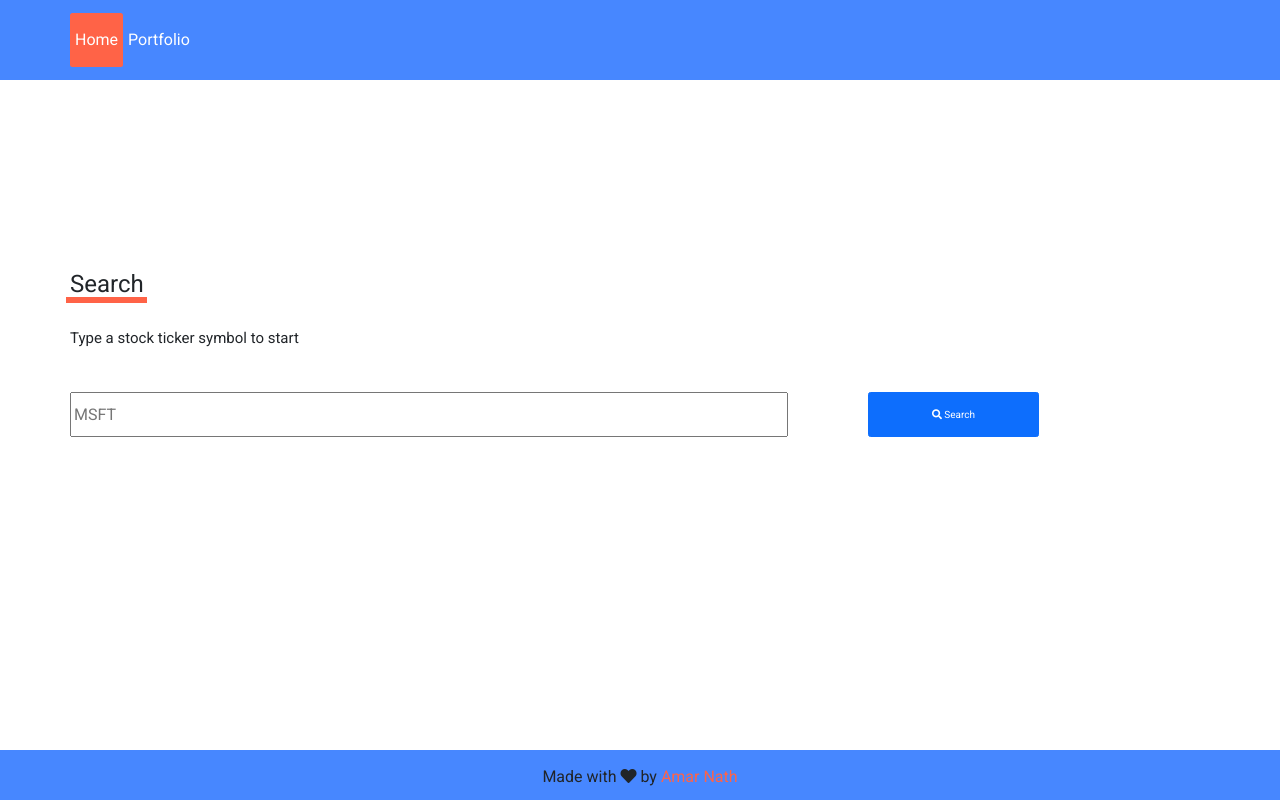
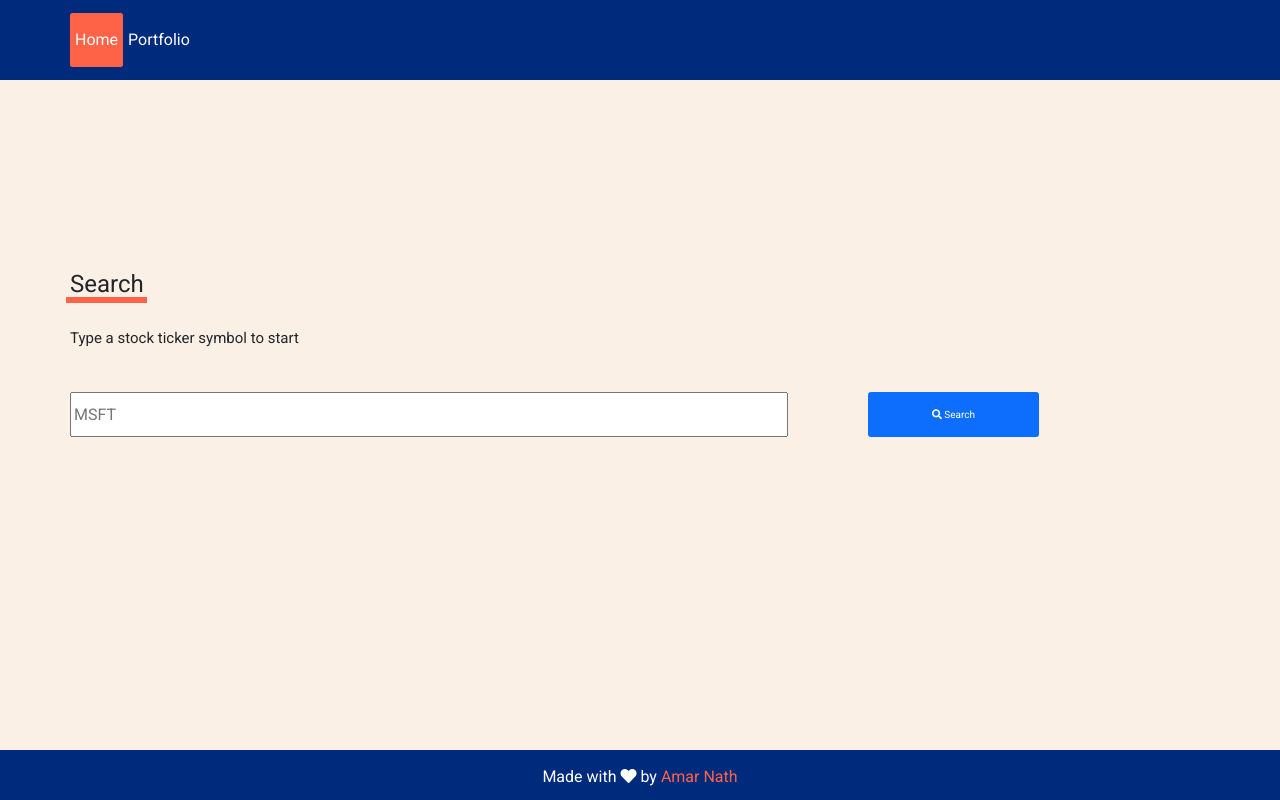
Before and after one commit to a3nath/portfolioapp, a Django app: page / in a window 1280 px wide. Run offline with Django 3.2, Linux system fonts and the light colour scheme; some libraries are stand-ins or nearby versions.

Commit message:
colors align portfolio vals template tag return

```diff
--- a/static/css/app.css
+++ b/static/css/app.css
@@ -7,6 +7,7 @@ html{
 body {
     font-family: 'Roboto', sans-serif;
     font-size: 1.6rem;
+    background: linen;
 }
 
 ul{
@@ -16,7 +17,7 @@ ul{
 
 nav{
     height: 80px;
-    background: #4787ff;
+    background: #002b7c;
 }
 
 .container-fluid{
@@ -24,10 +25,11 @@ nav{
 }
 
 .footer{
-    background-color: #4787ff;
+    background-color: #002b7c;
     height: 50px;
     padding:15px;
     text-align: center;
+    color: #fff;
 }
 
 .heart-icon{
```
Also changed, not shown: portfolioapp/static/portfolioapp/portfolio.css (+8 -2 lines), portfolioapp/templates/portfolioapp/portfolio.html (+5 -4 lines).
